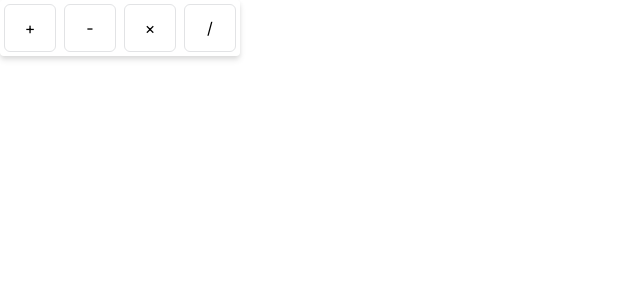
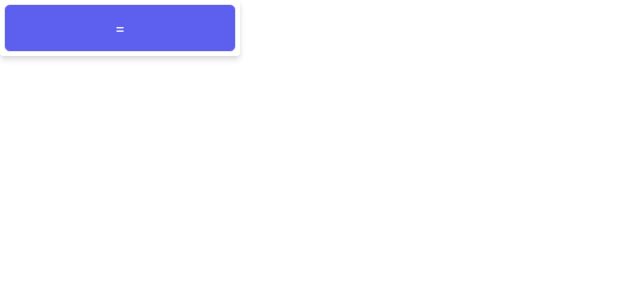
Before and after one commit to visolad1/calculator, a React (Create React App) app: page / in a window 1280 px wide. Shown: the top 300 px of the page, without its empty margins (0-640 px from the left). Built offline with nearby package versions, Linux system fonts and the light colour scheme.

Commit message:
components

```diff
--- a/src/App.tsx
+++ b/src/App.tsx
@@ -1,12 +1,16 @@
 import React from "react";
+import { ResultButton } from "./components/ResultButton";
+// import { NumericKeypad } from "./components/NumericKeypad";
 // import { Display } from "./components/Display";
-import { MathOperations } from "./components/MathOperations";
+// import { MathOperations } from "./components/MathOperations";
 
 function App() {
   return (
     <div className="App">
       {/* <Display value={0} /> */}
-      <MathOperations />
+      {/* <MathOperations /> */}
+      {/* <NumericKeypad /> */}
+      <ResultButton />
     </div>
 
   );
--- a/src/components/Display/Display.module.scss
+++ b/src/components/Display/Display.module.scss
@@ -5,4 +5,5 @@
     text-align: right;
     font-size: 36px;
     font-weight: 800;
+    padding: 4px 8px;
 }
--- /dev/null
+++ b/src/components/NumericKeypad/NumericKeypad.module.scss
@@ -0,0 +1,13 @@
+.wrapper{
+    display: flex;
+    flex-wrap: wrap;
+    gap: 8px;
+}
+
+.btn{
+    width: 72px;
+}
+
+.btn_b{
+    width: 152px;
+}
--- /dev/null
+++ b/src/components/NumericKeypad/index.tsx
@@ -0,0 +1,17 @@
+import React from 'react'
+import { Box } from '../UI/Box'
+import { Button } from '../UI/Button'
+import styles from './NumericKeypad.module.scss'
+
+export const NumericKeypad = () => {
+    const nums = ['7', '8', '9', '4', '5', '6', '1', '2', '3', '0', ',']
+  return (
+    <Box>
+        <div className={styles.wrapper}>
+            {nums.map(num => (
+                <div className={`${styles.btn} ${num === '0' ? styles.btn_b : ''}`}><Button item={num}/></div>
+            ))}
+        </div>
+    </Box>
+  )
+}
--- /dev/null
+++ b/src/components/ResultButton/index.tsx
@@ -0,0 +1,11 @@
+import React from 'react'
+import { Box } from '../UI/Box'
+import { Button } from '../UI/Button'
+
+export const ResultButton = () => {
+  return (
+    <Box>
+        <Button item='=' color='purple'/>
+    </Box>
+  )
+}
--- a/src/components/UI/Button/Button.module.scss
+++ b/src/components/UI/Button/Button.module.scss
@@ -13,3 +13,17 @@
     color: white;
     background-color: #5D5FEF;
 }
+
+.btn_purple{
+    color: white;
+    background-color: #5D5FEF;
+}
+
+.btn_purple:hover {
+    border: none;
+    background-color: #4245e2;
+}
+
+.btn_purple:active {
+    background-color: #8283e9;
+}
--- a/src/components/UI/Button/index.tsx
+++ b/src/components/UI/Button/index.tsx
@@ -3,10 +3,11 @@ import styles from './Button.module.scss';
 
 interface ButtonProps {
     item: string;
+    color?: string;
 }
 
-export const Button: React.FC<ButtonProps> = ({item}) => {
+export const Button: React.FC<ButtonProps> = ({item, color}) => {
   return (
-    <button className={styles.btn}>{item}</button>
+    <button className={`${styles.btn} ${color === 'purple' ? styles.btn_purple : ''}`}>{item}</button>
   )
 }
```
Also changed, not shown: src/components/Display/index.tsx (+17 -7 lines).
